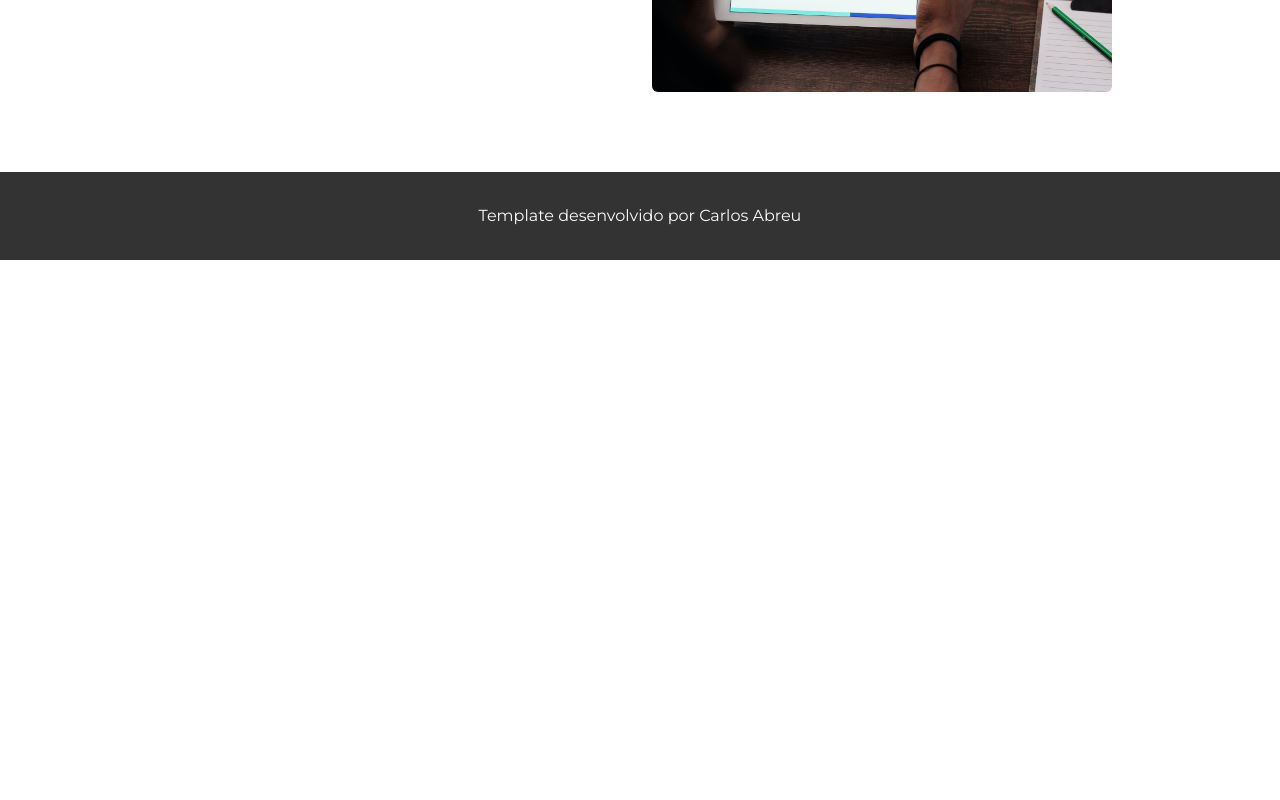
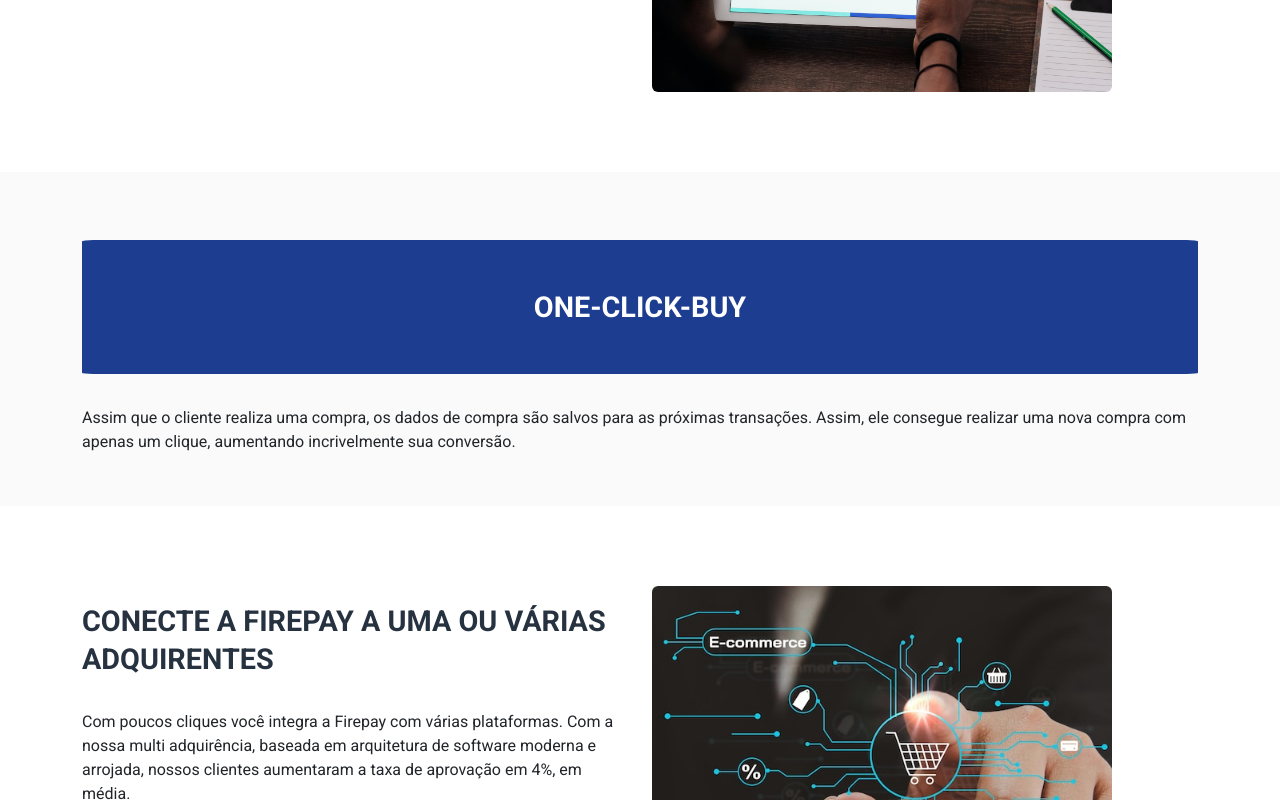
Before and after one commit to ocariocawebdesign/projeto-firepay, a Gatsby site: page / in a window 1280 px wide. Shown: the part 2000-2800 px from the top of the page. Before the commit the page ends 2260 px from the top, so only its background shows below. Built offline with nearby package versions, Linux system fonts and the light colour scheme; Gatsby itself is replaced by a stand-in of ours; what tailwindcss-animated would draw is missing.

Commit message:
update 4

```diff
--- a/src/Components/Content/Content.jsx
+++ b/src/Components/Content/Content.jsx
@@ -2,6 +2,8 @@
 import Team from "./img/team.jpg";
 import Team2 from "./img/team2.jpg";
 import Upsell from "./img/upsell.jpg";
+import Flechas from "./img/flechas.png";
+import Integracao from "./img/integracao.jpg";
 
 const Content = () => {
   return (
@@ -14,9 +16,9 @@
                 <h2
                   className="text-uppercase animate-fade-up animate-once animate-duration-[2800ms]"
                   style={{
-                    fontSize: "1.5em",
-                    fontWeight: "700",
-                    color: "#333",
+                    fontSize: "1.8em",
+                    fontWeight: "bolder",
+                    color: "#273240",
                     lineHeight: "38px",
                     marginTop: "1rem",
                   }}
@@ -65,9 +67,9 @@
                 <h2
                   className="text-uppercase animate-fade-up animate-once animate-duration-[2800ms]"
                   style={{
-                    fontSize: "1.5em",
-                    fontWeight: "700",
-                    color: "#333",
+                    fontSize: "1.8em",
+                    fontWeight: "bolder",
+                    color: "#273240",
                     lineHeight: "38px",
                     marginTop: "1rem",
                   }}
@@ -111,9 +113,9 @@
                 <h2
                   className="text-uppercase animate-fade-up animate-once animate-duration-[2800ms]"
                   style={{
-                    fontSize: "1.5em",
-                    fontWeight: "700",
-                    color: "#333",
+                    fontSize: "1.8em",
+                    fontWeight: "bolder",
+                    color: "#273240",
                     lineHeight: "38px",
                     marginTop: "1rem",
                   }}
@@ -147,6 +149,122 @@
           </div>
         </div>
       </section>
+
+      <section id="content4">
+        <div className="container-fluid">
+          <div className="container container-props">
+            <div className="row">
+              <div className="col-xs-12 col-sm-12 col-md-12 col-lg-12">
+                <div
+                  style={{
+                    display: "flex",
+                    justifyContent: "center",
+                    flexDirection: "column",
+                  }}
+                >
+                  <h2
+                    className="text-uppercase text-center animate-fade-up animate-once animate-duration-[2800ms]"
+                    style={{
+                      fontSize: "1.8em",
+                      fontWeight: "bolder",
+                      color: "#FFF",
+                      lineHeight: "38px",
+                      marginTop: "1rem",
+
+                      padding: "3rem",
+                      borderRadius: "1%",
+                      cursor: "pointer",
+                      background: "#1D3D91",
+                    }}
+                  >
+                    One-Click-Buy{" "}
+                    {/*<img
+                      className="img-fluid"
+                      width="48"
+                      src={Flechas}
+                      alt="One Click Buy"
+                  />*/}
+                  </h2>
+                  <br />
+                </div>
+
+                <p className="mt-2 animate-fade-up animate-once animate-duration-[2800ms]">
+                  Assim que o cliente realiza uma compra, os dados de compra são
+                  salvos para as próximas transações. Assim, ele consegue
+                  realizar uma nova compra com apenas um clique, aumentando
+                  incrivelmente sua conversão.
+                </p>
+              </div>
+              {/*<div className="col-xs-12 col-sm-12 col-md-6 col-lg-6">
+                <figure className="animate-fade-up animate-once animate-duration-[2800ms]">
+                  <img
+                    className="img-fluid rounded img-hero"
+                    src={Upsell}
+                    alt="Time de designers"
+                  />
+                </figure>
+                </div>*/}
+            </div>
+          </div>
+        </div>
+      </section>
+      <section id="content5">
+        <div className="container-fluid">
+          <div className="container container-props">
+            <div className="row">
+              <div className="col-xs-12 col-sm-12 col-md-6 col-lg-6">
+                <div
+                  style={{
+                    display: "flex",
+                    justifyContent: "center",
+                    flexDirection: "column",
+                  }}
+                >
+                  <h2
+                    className="text-uppercase  animate-fade-up animate-once animate-duration-[2800ms]"
+                    style={{
+                      fontSize: "1.8em",
+                      fontWeight: "bolder",
+                      color: "#273240",
+                      lineHeight: "38px",
+                      marginTop: "1rem",
+                    }}
+                  >
+                    Conecte a Firepay a uma ou várias adquirentes
+                  </h2>
+                  <br />
+                </div>
+
+                <p className="mt-2 animate-fade-up animate-once animate-duration-[2800ms]">
+                  Com poucos cliques você integra a Firepay com várias
+                  plataformas. Com a nossa multi adquirência, baseada em
+                  arquitetura de software moderna e arrojada, nossos clientes
+                  aumentaram a taxa de aprovação em 4%, em média.
+                </p>
+              </div>
+              <div className="col-xs-12 col-sm-12 col-md-6 col-lg-6">
+                <figure className="animate-fade-up animate-once animate-duration-[2800ms]">
+                  <img
+                    style={{}}
+                    className="img-fluid rounded img-hero"
+                    src={Integracao}
+                    alt="Time de vendas"
+                  />
+                </figure>
+              </div>
+              {/*<div className="col-xs-12 col-sm-12 col-md-6 col-lg-6">
+                <figure className="animate-fade-up animate-once animate-duration-[2800ms]">
+                  <img
+                    className="img-fluid rounded img-hero"
+                    src={Upsell}
+                    alt="Time de designers"
+                  />
+                </figure>
+                </div>*/}
+            </div>
+          </div>
+        </div>
+      </section>
     </>
   );
 };
--- a/src/pages/index.css
+++ b/src/pages/index.css
@@ -1,7 +1,8 @@
-@import url("https://fonts.googleapis.com/css2?family=Montserrat:wght@200;300;400;600;700&display=swap");
+/*@import url("https://fonts.googleapis.com/css2?family=Montserrat:wght@200;300;400;600;700&display=swap");*/
+@import url("https://fonts.googleapis.com/css2?family=Roboto:ital,wght@0,300;0,400;0,500;0,700;0,900;1,300;1,400&display=swap");
 
 * {
-  font-family: "Montserrat", sans-serif !important;
+  font-family: "Roboto", sans-serif !important;
 }
 
 #mainHero {
@@ -56,6 +57,19 @@
   background-color: #fff;
 }
 
+#content4 {
+  padding-top: 2rem;
+  padding-bottom: 2rem;
+  margin: 0 0 28px;
+  background: #fafafa;
+}
+
+#content5 {
+  padding-top: 2rem;
+  padding-bottom: 2rem;
+  margin: 0 0 28px;
+  background: #fff;
+}
 .btn-call-action {
   background-color: #fff;
   border: 1px solid #d4d2d2;
@@ -100,9 +114,9 @@
 .video-wrapper {
   overflow: hidden;
 }
-body {
-  /*background-color: #fff;*/
-}
+/*body {
+  /*background-color: #fff;
+}*/
 .display-1 {
   font-size: 5rem;
   line-height: 1;
```
Also changed, not shown: src/Components/Content/img/anymarket.png (added), src/Components/Content/img/bling.png (added), src/Components/Content/img/flechas.png (added), src/Components/Content/img/hubsell.png (added), src/Components/Content/img/integracao.jpg (added), src/Components/Content/img/nuvemshop.png (added), src/Components/Content/img/plugg.to_.png (added), src/Components/Content/img/shopify.png (added), src/Components/Content/img/solares.png (added), src/Components/Content/img/woocommerce.png (added).
